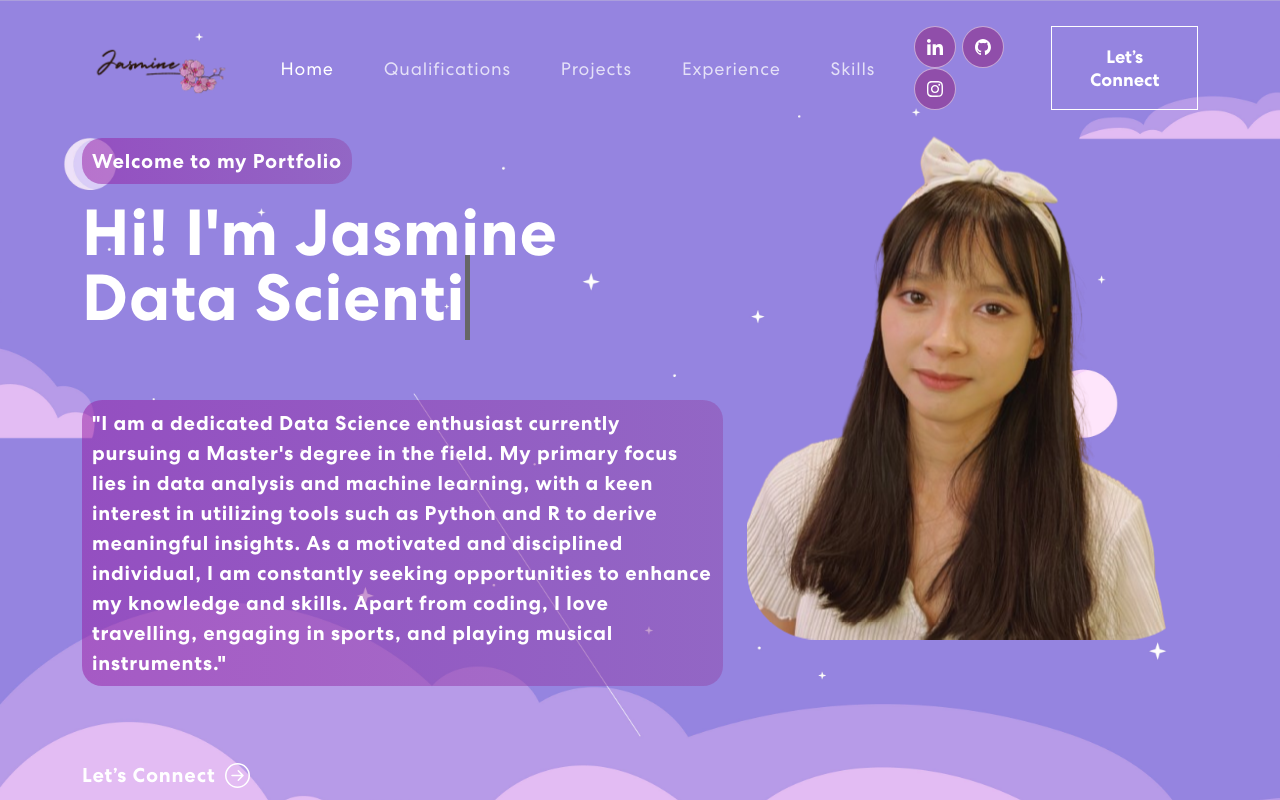
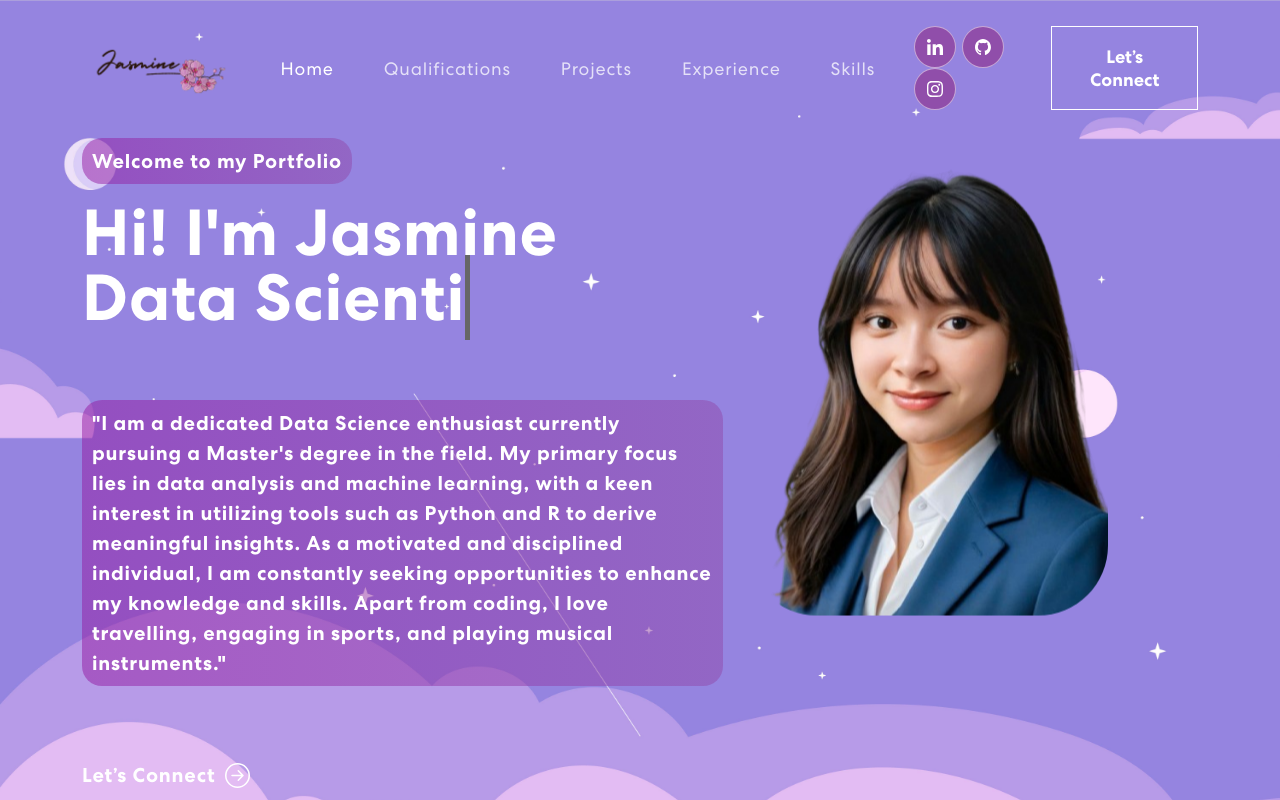
Before and after one commit to Jasminephannd/portfolio, a React (Create React App) app: page / in a window 1280 px wide. Shown: the top 800 px of the page. Built offline with nearby package versions, Linux system fonts and the light colour scheme; the HTML template or start-up script is replaced by a standard one.

Commit message:
change avatar

```diff
--- a/src/App.css
+++ b/src/App.css
@@ -303,7 +303,7 @@ nav.navbar .navbar-toggler[aria-expanded="true"] .navbar-toggler-icon {
 }
 .banner img {
   animation: updown 3s linear infinite;
-  max-width: 100%;
+  max-width: 80%;
   height: auto;
   border-radius: 70px;
   margin-top: 20px;
--- a/src/components/Banner.js
+++ b/src/components/Banner.js
@@ -1,6 +1,6 @@
 import { useState, useEffect } from "react";
 import { Container, Row, Col } from "react-bootstrap";
-import headerImg from "../assets/img/ava2.png";
+import headerImg from "../assets/img/avatar.png";
 import { ArrowRightCircle } from 'react-bootstrap-icons';
 import 'animate.css';
 import "../App.css";
```
Also changed, not shown: src/assets/img/avatar.png (added).
